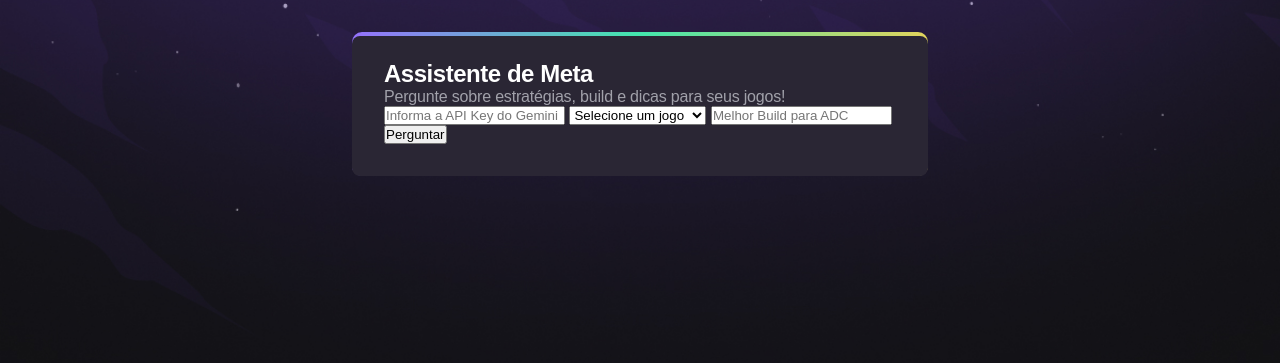
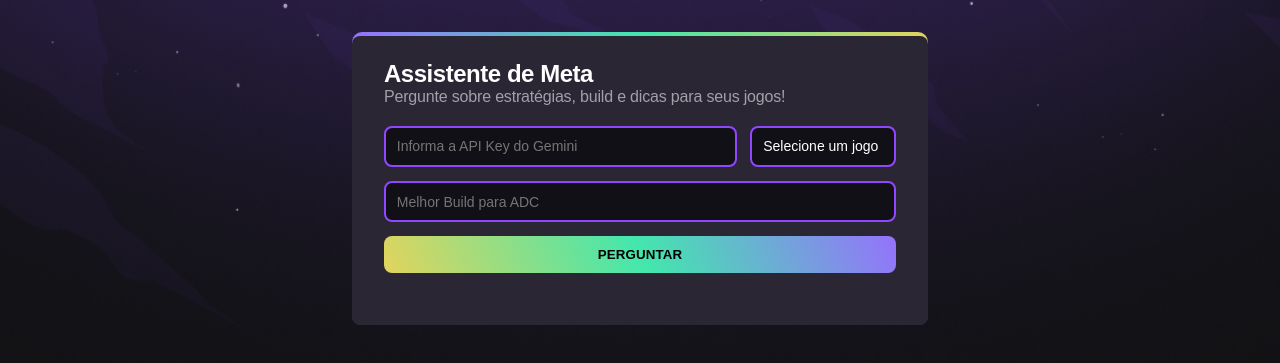
Before and after one commit to francildoalves/NLW20-Starter, a plain HTML site: page index.html in a window 1280 px wide. Shown: the part 187-550 px from the top of the page. Drawn offline with Linux system fonts and the light colour scheme.

Commit message:
Antes de iniciar o codigo javascript

```diff
--- a/css/style.css
+++ b/css/style.css
@@ -73,3 +73,41 @@ main section{
         transform: translateY(0);
     }
 }
+
+form {
+    display: flex;
+    flex-wrap: wrap;
+    gap: 0.85rem;
+    margin: 1.25rem 0;
+}
+
+form input, select {
+    all: unset;
+    border: 2px solid #9147ff;
+    border-radius: 0.5rem;
+    padding: 0.675rem;
+    font-size: 0.875rem;
+    background-color: #00000090;
+}
+
+form input {
+    flex: 1;
+}
+
+button {
+    width: 100%;
+    border: 0;
+    background-image: linear-gradient(245deg, #9572FC 0%, #43E7AD 50%, #E2D45C 100%);
+    padding: 0.675rem;
+    font-weight: bold;
+    text-transform: uppercase;
+    border-radius: 0.5rem;
+    letter-spacing: 0.12px;
+    transition: all 0.3s;
+}
+
+button:hover {
+    cursor: pointer;
+    transform: translateY(-2px);
+    box-shadow: 0 5px 1px rgba(255, 248, 107, 0.2);
+}
```
Also changed, not shown: index.html (+3 -1 lines).
